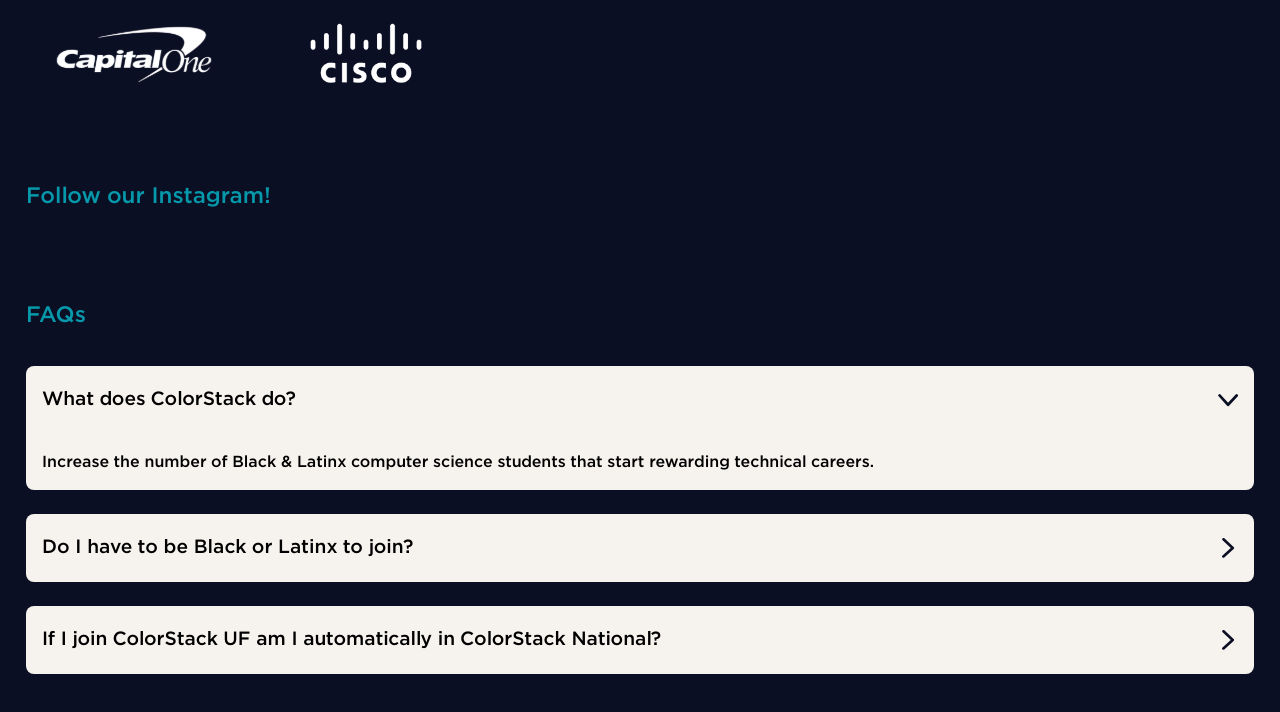
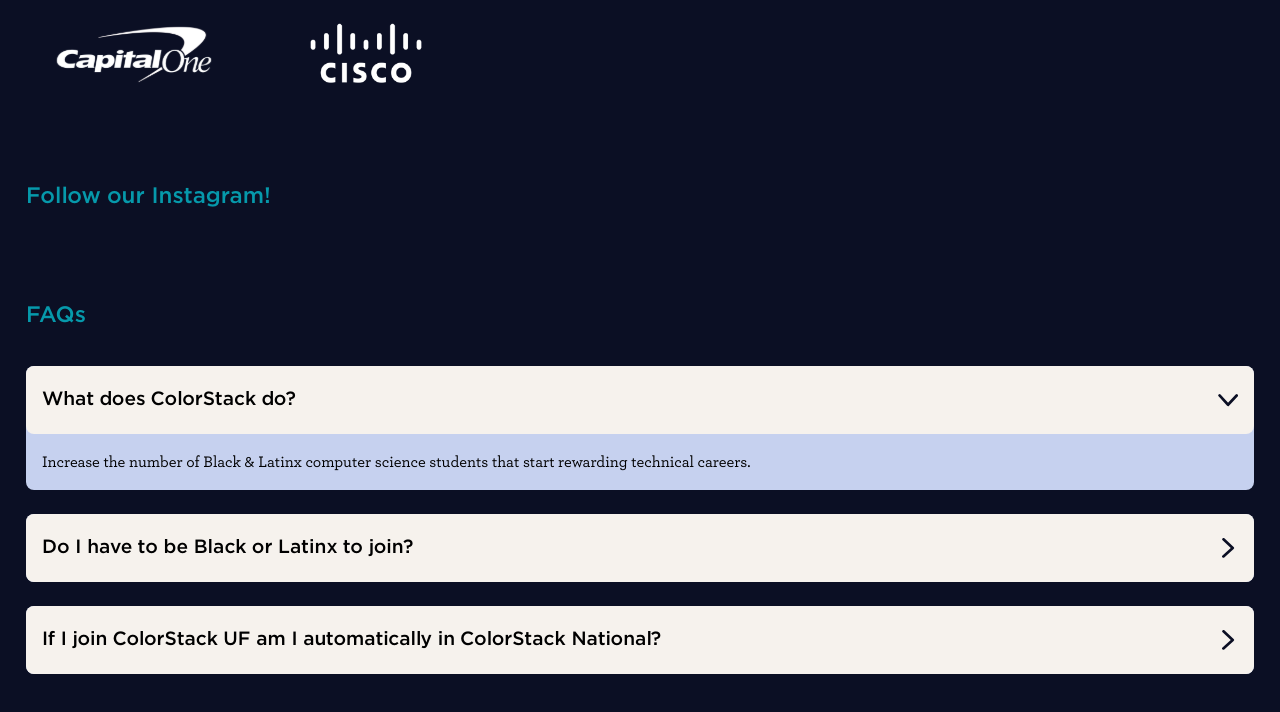
Before and after one commit to colorstackuf/colorstack-website-frontend, a SvelteKit app: page / in a window 1280 px wide. Both pictures are taken after a click on the button "What does ColorStack do?". Shown: the part 1774-2486 px from the top of the page. Built offline with nearby package versions, Linux system fonts and the light colour scheme; no server answers.

Commit message:
Change accordion to have blue background and archer font

```diff
--- a/src/lib/components/accordion.svelte
+++ b/src/lib/components/accordion.svelte
@@ -9,9 +9,9 @@
 	};
 </script>
 
-<div class="bg-body-background-white border border-white rounded-lg">
+<div class="bg-[#C6D1EF] border border-white rounded-lg">
 	<button
-		class="w-full py-6 px-4 transition-bg-color rounded-lg hover:bg-colorstackuf-orange duration-300"
+		class="w-full py-6 px-4 transition-bg-color rounded-lg bg-body-background-white hover:bg-colorstackuf-orange duration-300"
 		on:click={handleClick}
 	>
 		<div class="flex w-full h-full items-center">
--- a/src/routes/+page.svelte
+++ b/src/routes/+page.svelte
@@ -10,32 +10,32 @@
 		{
 			id: 'gbm0',
 			src: '/carousel/img0.jpg',
-			alt: 'Image 0'
+			alt: 'ColorStack GBM 1'
 		},
 		{
 			id: 'fdl1',
 			src: '/carousel/fdl1.jpg',
-			alt: 'Image 1'
+			alt: 'Nvidia Fundamentals of Deep learning Workshop'
 		},
 		{
 			id: 'fdl2',
 			src: '/carousel/fdl2.jpg',
-			alt: 'Image 2'
+			alt: 'Nvidia Fundamentals of Deep learning Workshop'
 		},
 		{
 			id: 'fdl3',
 			src: '/carousel/fdl3.jpg',
-			alt: 'Image 3'
+			alt: 'Nvidia Fundamentals of Deep learning Workshop'
 		},
 		{
 			id: 'fdl4',
 			src: '/carousel/fdl4.jpg',
-			alt: 'Image 4'
+			alt: 'Nvidia Fundamentals of Deep learning Workshop'
 		},
 		{
 			id: 'fdl5',
 			src: '/carousel/fdl5.jpg',
-			alt: 'Image 5'
+			alt: 'Nvidia Fundamentals of Deep learning Workshop'
 		}
 	];
 
@@ -132,7 +132,7 @@
 				</h3>
 			</span>
 			<div slot="details">
-				<p class="text-black text-base">
+				<p class="text-black text-base font-archer">
 					Increase the number of Black & Latinx computer science students that start rewarding
 					technical careers.
 				</p>
@@ -145,7 +145,7 @@
 				</h3>
 			</span>
 			<div slot="details">
-				<p class="text-black text-base">
+				<p class="text-black text-base font-archer">
 					While you must be Black or Latinx to become a member of the National Organization, the
 					chapter is open to everyone that is committed to our mission.
 				</p>
@@ -158,7 +158,7 @@
 				</h3>
 			</span>
 			<div slot="details">
-				<p class="text-black text-base">
+				<p class="text-black text-base font-archer">
 					No, you still need to apply to become a member of ColorStack national at <a
 						href="https://colorstack.org/"
 						class="decoration-solid decoration-2 decoration-colorstackuf-blue underline underline-offset-4 hover:decoration-colorstackuf-orange transition-color duration-300"
```
